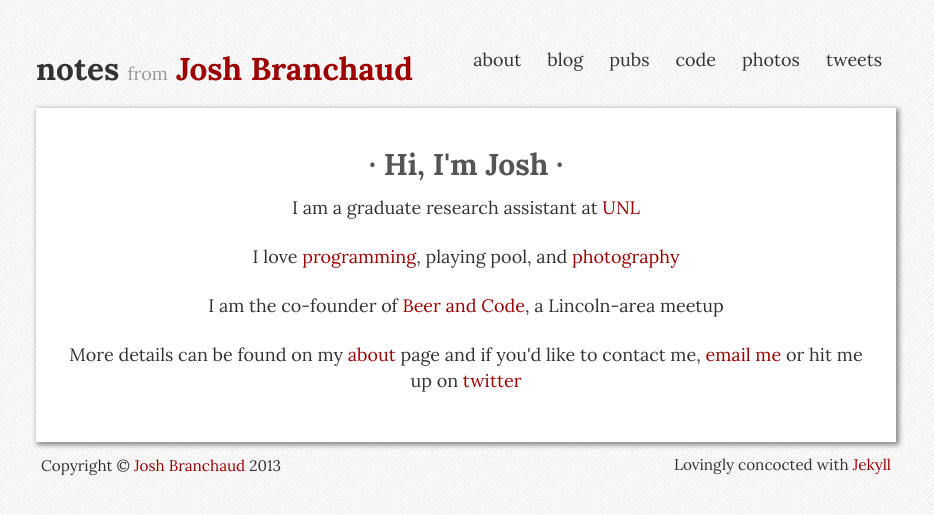
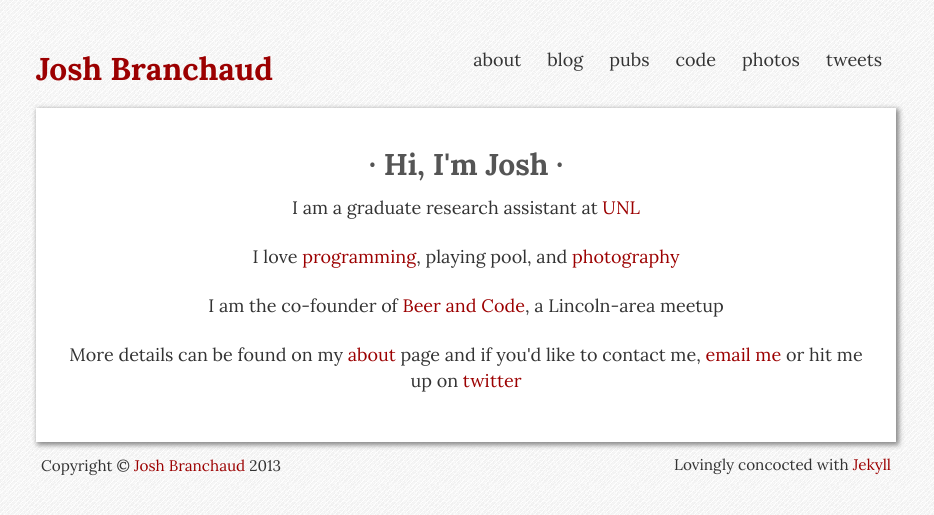
Before and after one commit to jbranchaud/blog, a Jekyll site: the page built from index.html, in a window 1280 px wide. Shown: the top 515 px of the page, without its empty margins (174-1108 px from the left). Built offline with Jekyll 4.4.1, drawn with Linux system fonts in a browser that asks for light colours.

Commit message:
Cleaning up the main page heading in the default template.

```diff
--- a/_layouts/default.html
+++ b/_layouts/default.html
@@ -54,7 +54,7 @@
             </ul>
 		</div>
 
-		<h3>notes <small>from</small> <a href="/">Josh Branchaud</a></h3>
+		<h3><a href="/">Josh Branchaud</a></h3>
 
 	</header>
 
```
